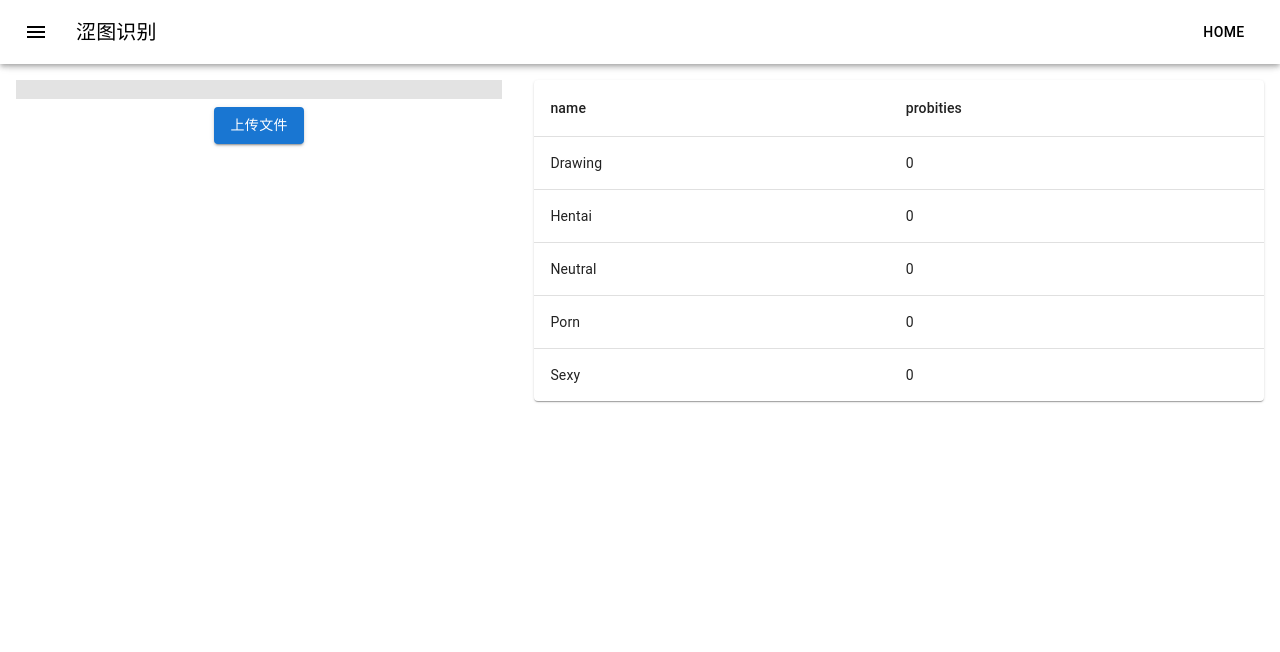
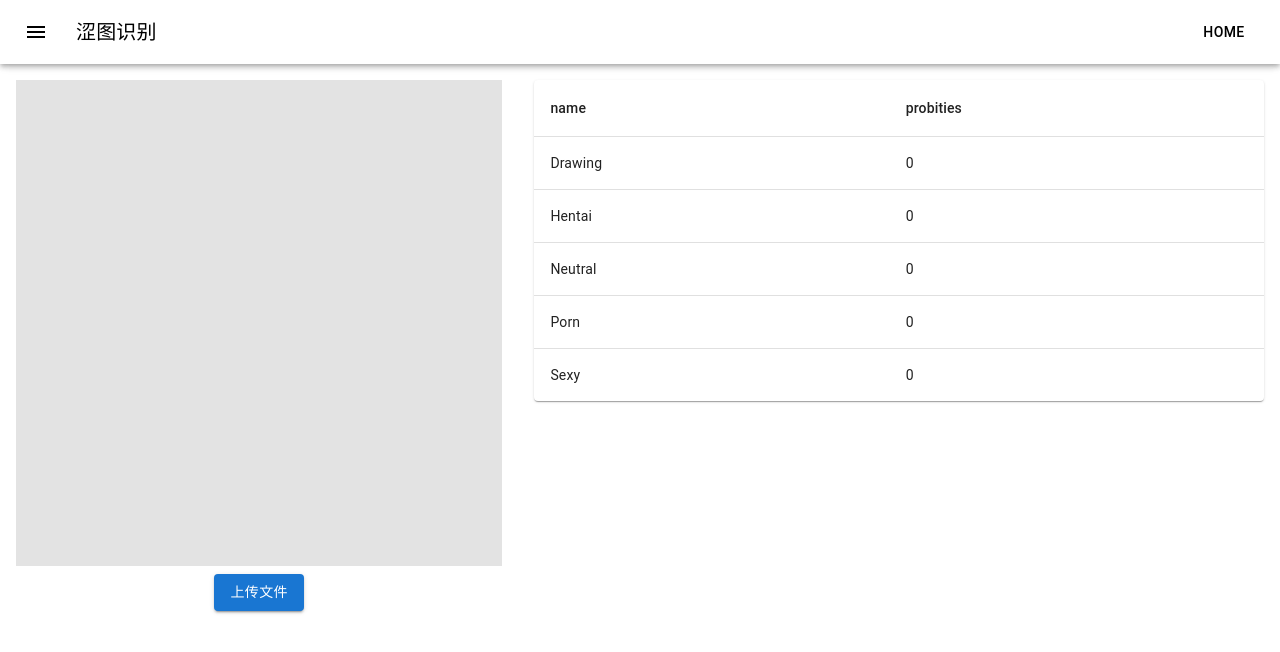
Before and after one commit to Plumbiu/nextjs_tensorflow, a Next.js app: page /nsfw in a window 1280 px wide. Shown: the top 652 px of the page. Built offline with nearby package versions, Linux system fonts and the light colour scheme.

Commit message:
skeleton高度问题

```diff
--- a/pages/nsfw/index.tsx
+++ b/pages/nsfw/index.tsx
@@ -58,6 +58,7 @@ export default function nfsw() {
       <div style={{flex: '40%'}}>
         {!imgSrc ? (
           <Skeleton
+            style={{height: 'auto'}}
             className={classes.skeleton}
             animation="wave"
             variant="rectangular"
--- a/pages/nsfw/nfsw.module.css
+++ b/pages/nsfw/nfsw.module.css
@@ -6,7 +6,7 @@
   @apply w-full;
 }
 .skeleton {
-  @apply w-full h-auto aspect-square;
+  @apply w-full aspect-square;
 }
 .iptContainer {
   @apply flex justify-center mt-2;
```
